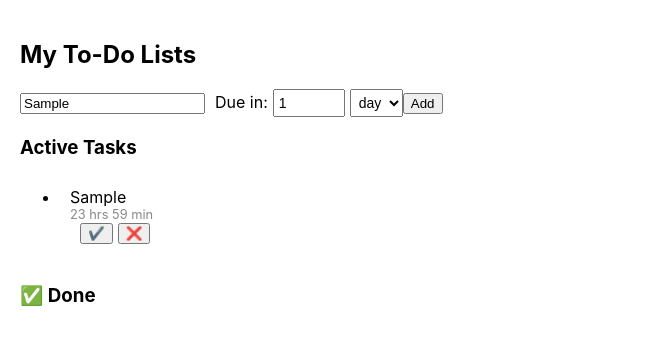
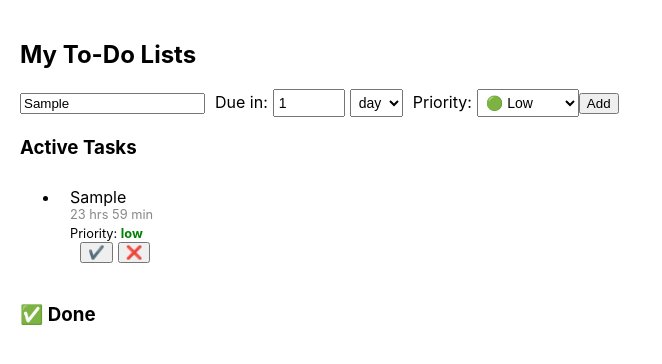
Before and after one commit to SanatjonB/todo-ts, a React (Create React App) app: page / in a window 1280 px wide. Both pictures are taken after typing "Sample" into the empty fields and a click on the button "Add". Shown: the top 364 px of the page, without its empty margins (0-662 px from the left). Built offline with nearby package versions, Linux system fonts and the light colour scheme.

Commit message:
added priorities

```diff
--- a/src/App.tsx
+++ b/src/App.tsx
@@ -6,6 +6,7 @@ function App() {
     text: string;
     completed: boolean;
     dueAt: string;
+    priority: "low" | "medium" | "high";
   };
 
   const [task, setTask] = useState("");
@@ -15,6 +16,7 @@ function App() {
   const [dueIn, setDueIn] = useState("1");
   const [tick, setTick] = useState(0);
   const [dueUnit, setDueUnit] = useState("days");
+  const [priority, setPriority] = useState<"low" | "medium" | "high">("low");
 
   useEffect(() => {
     const interval = setInterval(() => {
@@ -88,6 +90,20 @@ function App() {
           <option value="days">day</option>
         </select>
       </label>
+      <label style={{ marginLeft: "10px" }}>
+        Priority:
+        <select
+          value={priority}
+          onChange={(e) =>
+            setPriority(e.target.value as "low" | "medium" | "high")
+          }
+          style={{ marginLeft: "5px", padding: "4px", fontSize: "14px" }}
+        >
+          <option value="low">🟢 Low</option>
+          <option value="medium">🟡 Medium</option>
+          <option value="high">🔴 High</option>
+        </select>
+      </label>
 
       {/* Add button */}
       <button
@@ -107,6 +123,7 @@ function App() {
             text: task,
             completed: false,
             dueAt,
+            priority,
           };
         }}
       >
@@ -157,6 +174,22 @@ function App() {
                   ⚠️ Due Now!
                 </div>
               )}
+              <div style={{ fontSize: ".8em", marginTop: "4px" }}>
+                Priority:{" "}
+                <span
+                  style={{
+                    color:
+                      task_.priority === "high"
+                        ? "red"
+                        : task_.priority === "medium"
+                        ? "orange"
+                        : "green",
+                    fontWeight: "bold",
+                  }}
+                >
+                  {task_.priority}
+                </span>
+              </div>
               <button
                 onClick={() => {
                   const completedTask = {
```
